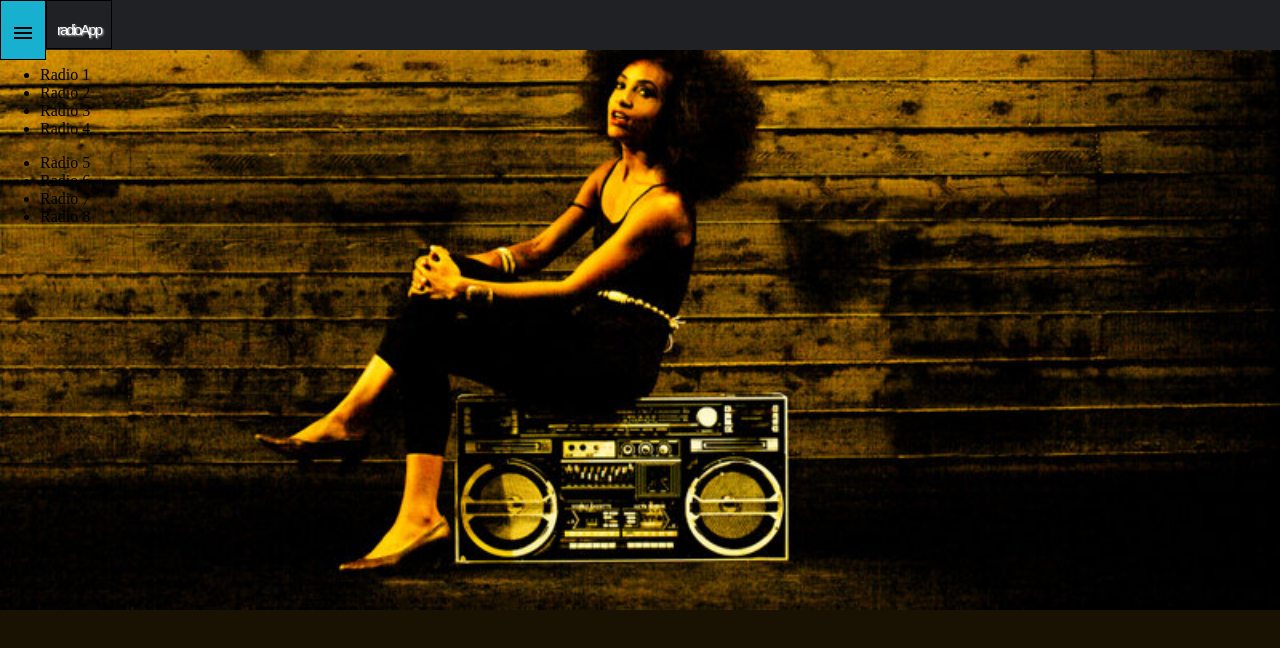
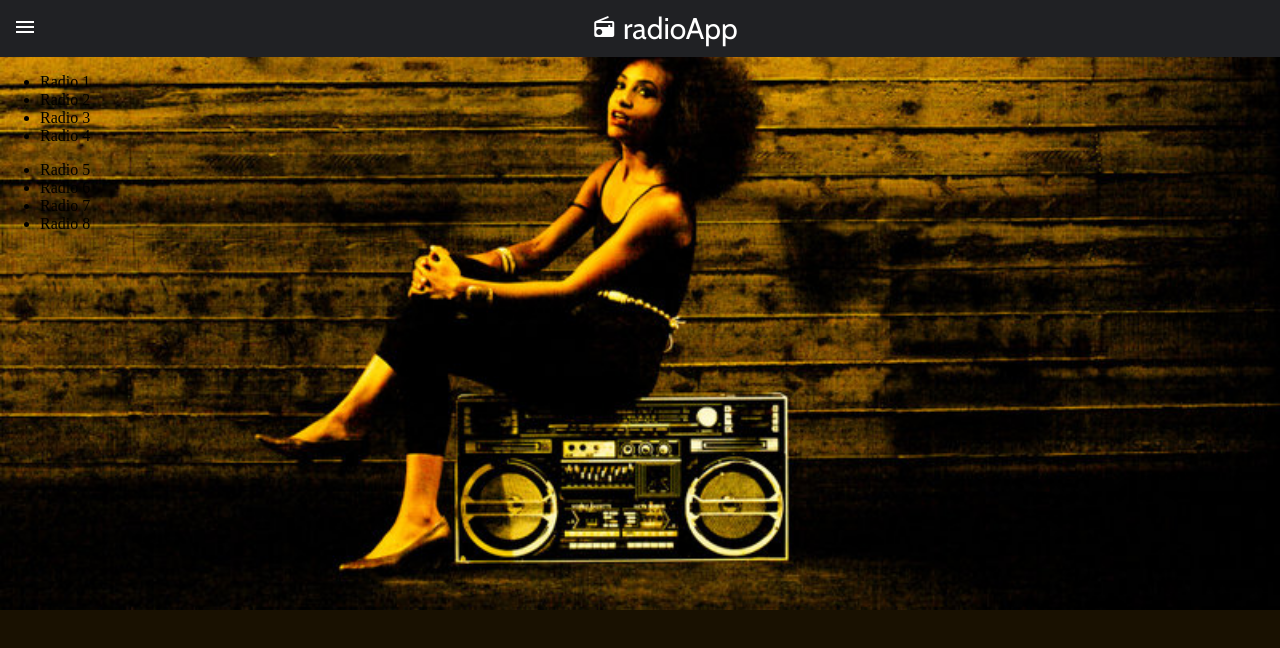
Before and after one commit to gidiblack/radioApp, a plain HTML site: page index.html in a window 1280 px wide. Drawn offline with nearby package versions, Linux system fonts and the light colour scheme.

Commit message:
Added the CSS grid, material icon and brand name for the navigation bar top

```diff
--- a/index.html
+++ b/index.html
@@ -4,21 +4,25 @@
     <meta charset="UTF-8">
     <meta name="viewport" content="width=device-width, initial-scale=1.0">
     <meta http-equiv="X-UA-Compatible" content="ie=edge">
+    <link href="https://fonts.googleapis.com/icon?family=Material+Icons"
+      rel="stylesheet">
+      <link href="https://fonts.googleapis.com/css?family=Cabin&display=swap" rel="stylesheet">
     <link rel="stylesheet" href="styles.css">
     <title>RadioApp</title>
 </head>
 <body>
     <!-- Let's go Semantic! or What do you think -->
     <header>
-        <nav class="topnav">
-            <a href="#"><img src="./images/menu.svg" alt=""></a>
-            <a id="logo" href="#">radioApp</a>
+        <nav class="container">
+            <a class="menu-icon" href="#"><i class="material-icons">
+                menu
+                </i></a>
+            <a id="logo" href="#"><i class="material-icons">
+                    radio
+                    </i> radioApp</a>
         </nav>
     </header>
     <main>
-        <div>
-            <audio src=""></audio>
-        </div>
         <section>
             <ul class="maybe flex or grid">
                 <li>Radio 1</li>
--- a/styles.css
+++ b/styles.css
@@ -8,36 +8,19 @@ body{
     background-size: cover;
     margin: 0;
 }
-
-/* .topnav{
+.container{
+    display: grid;
     background-color: #202124;
-    overflow: hidden;
-} */
-nav {
-    width: 100%;     /* width should be a percentage for responsiveness   */
-    height: 50px;    /* height should be px. Adjust to your liking   */
-    background-color: #202124; /* hex color code should be used */
+    grid-template-columns: 50px auto;
+    font-family: 'Cabin', sans-serif;
 }
 nav a{
-    display: block;
-    float: left;
-    font-family: Cambria, Cochin, Georgia, Times, 'Times New Roman', serif;
-    font-size: 12px;
+    text-decoration: none;
+    padding: 10px;
+    font-size: 30px;
+    text-align: center;
     color: white;
-    border: 1px solid #000;
-    padding-top: 20px;
-    padding-right: 10px;
-    padding-bottom: 10px;
-    padding-left: 10px;
-    text-decoration: none;
 }
-nav a:hover {
-    background-color: #17b0cf;
+.material-icons{
+    font-size: 24px;
 }
-#logo {
-    font-family: 'Hind', sans-serif;
-    font-size: 15px;
-    letter-spacing: -2px;
-    text-shadow: 1px 1px 2px #c4c4c4;
-
-}
```
